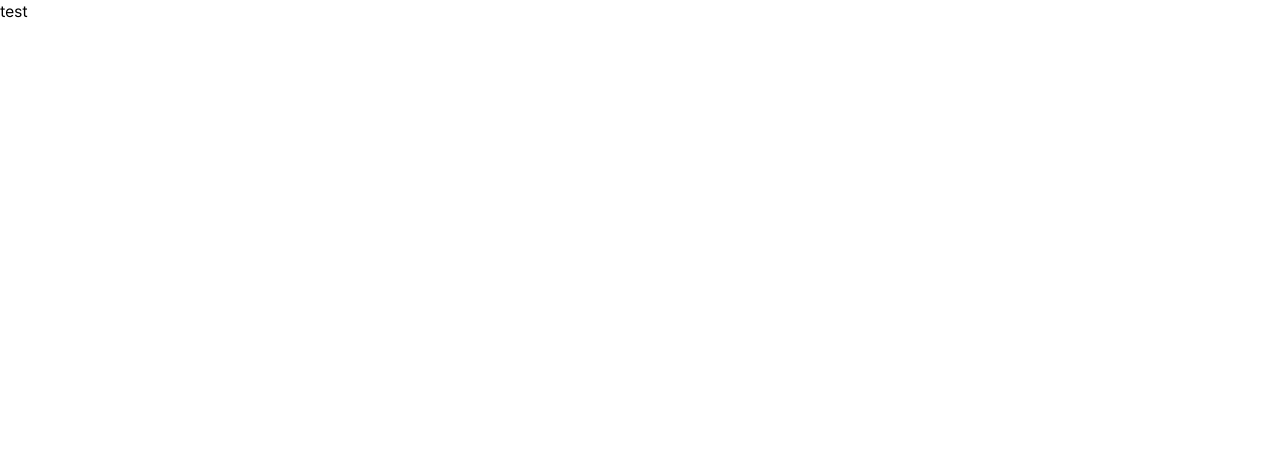
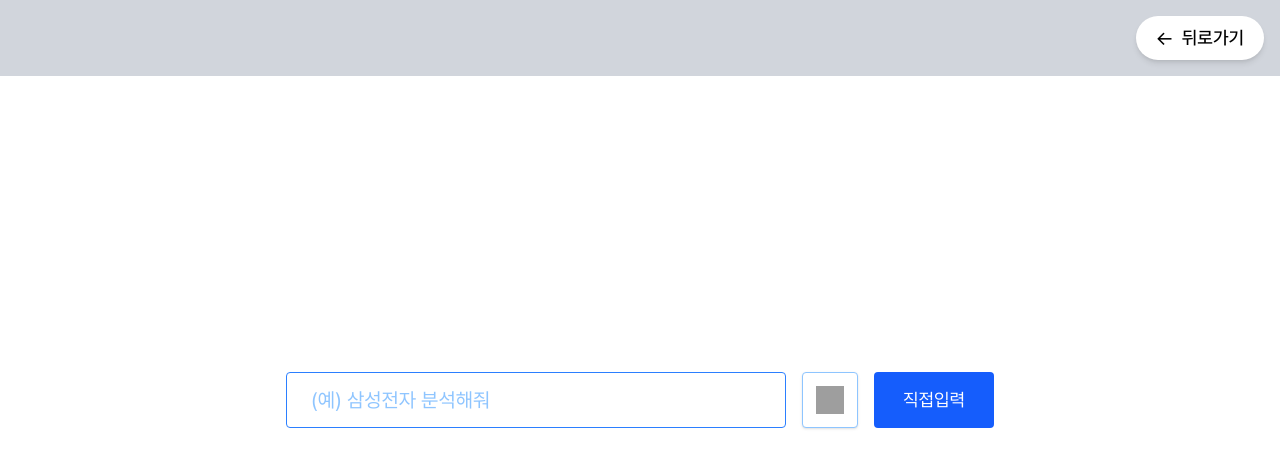
Before and after one commit to advanced-AI-Group-1/final-project-frontend, a React (Vite) app: page / in a window 1280 px wide. Shown: the top 468 px of the page. Built offline with nearby package versions, Linux system fonts and the light colour scheme; grey boxes are pictures that could not be loaded.

Commit message:
[건민]mainpage ui 작성

```diff
--- a/src/pages/MainPage.tsx
+++ b/src/pages/MainPage.tsx
@@ -1,10 +1,62 @@
+const MainPage = () => {
+  const handleSearch = () => {
+    console.log("검색 버튼 클릭됨");
+  };
 
-const MainPage = () => {
-  return <div>
-    {/*여기에 내용 추가*/}
-    test
+  const handleDirectInput = () => {
+    console.log("직접입력 버튼 클릭됨");
+  };
 
-  </div>;
+  const handleBack = () => {
+    console.log("뒤로가기 버튼 클릭됨");
+  };
+
+  return (
+    <div className="min-h-screen bg-white relative">
+      {/* 상단 회색 바 */}
+      <div className="bg-gray-300 p-4 flex justify-end">
+        <button
+          onClick={handleBack}
+          className="flex items-center space-x-2 bg-white text-black px-5 py-2 rounded-full shadow-md hover:bg-gray-100 transition"
+        >
+          <span className="text-xl">←</span>
+          <span className="text-lg font-medium">뒤로가기</span>
+        </button>
+      </div>
+
+      {/* 중앙 콘텐츠 */}
+      <div className="absolute top-1/2 left-1/2 -translate-x-1/2 -translate-y-1/2">
+        <div className="flex flex-row items-center space-x-4 flex-nowrap">
+          <input
+            type="text"
+            placeholder="(예) 삼성전자 분석해줘"
+            className="border border-blue-500 rounded px-6 h-14 w-[500px] text-xl placeholder-blue-300"
+          />
+
+          {/* 검색 버튼 (이미지만) */}
+          <button
+  onClick={handleSearch}
+  className="bg-white w-14 h-14 rounded flex items-center justify-center border border-blue-300 shadow hover:bg-blue-100 transition"
+>
+  <img
+    src="https://cdn-icons-png.flaticon.com/512/17320/17320840.png"
+    alt="검색 아이콘"
+    className="w-7 h-7"
+  />
+</button>
+
+
+          {/* 직접입력 버튼 */}
+          <button
+            onClick={handleDirectInput}
+            className="bg-blue-600 text-white text-lg w-[120px] h-14 rounded whitespace-nowrap"
+          >
+            직접입력
+          </button>
+        </div>
+      </div>
+    </div>
+  );
 };
 
 export default MainPage;
```
